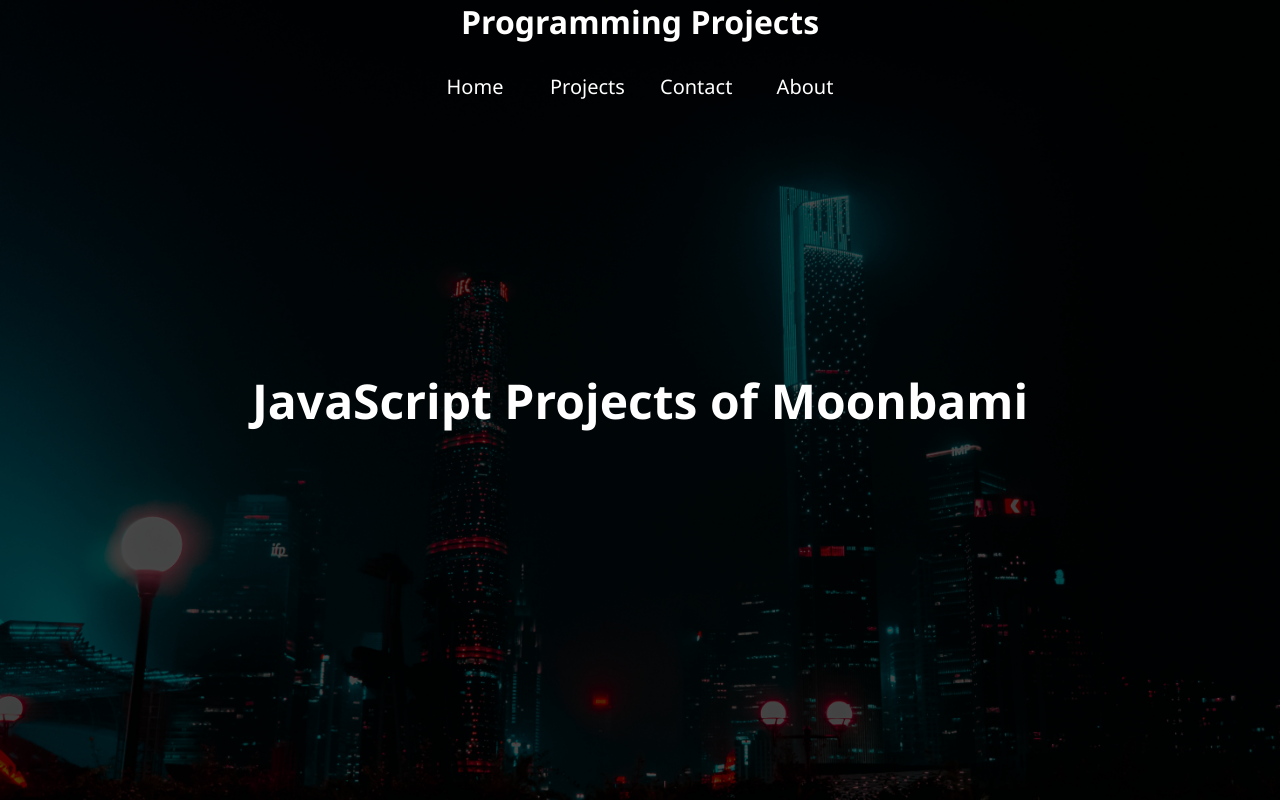
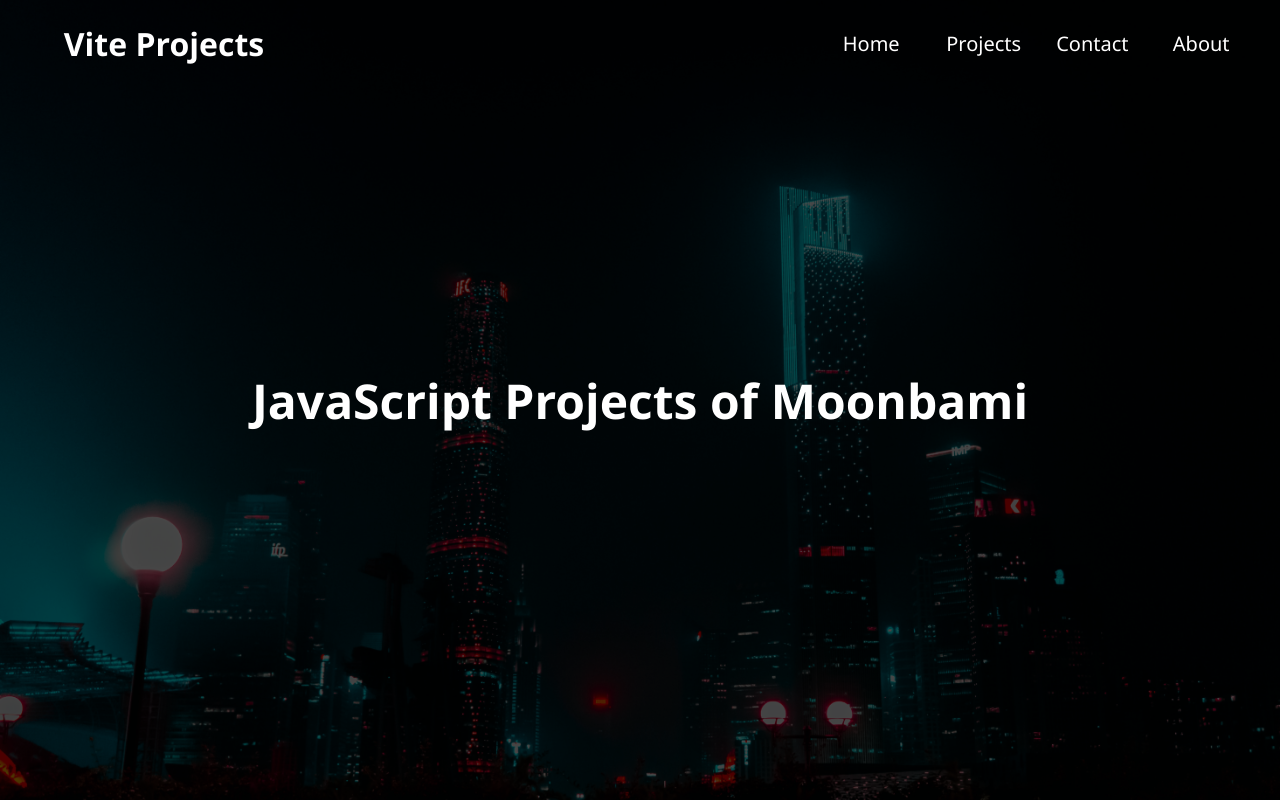
Before and after one commit to MoonbamiOfficial/program-projects, a React (Vite) app: page / in a window 1280 px wide. Built offline with nearby package versions, Linux system fonts and the light colour scheme.

Commit message:
feat: add new title to page

```diff
--- a/src/components/Header.jsx
+++ b/src/components/Header.jsx
@@ -6,7 +6,7 @@
 const Header = () => {
   return (
     <header>
-      <h1><Link to="/">Programming Projects</Link></h1>
+      <h1><Link to="/">Vite Projects</Link></h1>
       <nav>
         <Link to="/home">Home</Link>
         <Link to="/projects">Projects</Link>
--- a/src/pages/Home.jsx
+++ b/src/pages/Home.jsx
@@ -6,7 +6,7 @@
 
 const Home = () => {
   useEffect(() => {
-    document.title = "Programming Projects";
+    document.title = "Vite Projects";
   }, []);
 
   return (
--- a/src/pages/Projects.jsx
+++ b/src/pages/Projects.jsx
@@ -7,7 +7,7 @@
 
 const Projects = () => {
   useEffect(() => {
-    document.title = "Programming Projects";
+    document.title = "Vite Projects";
   }, []);
 
   return (
```
